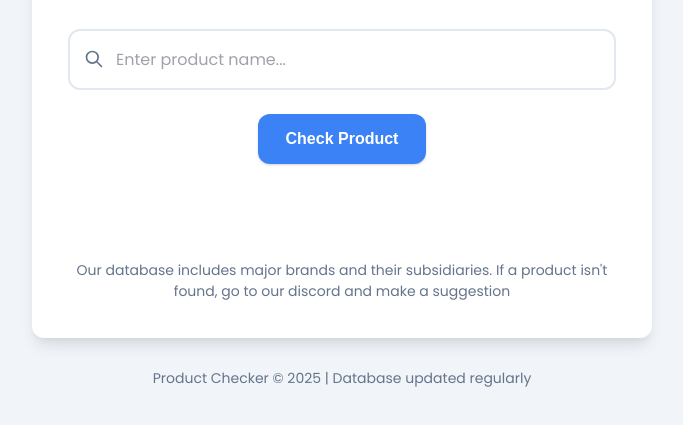
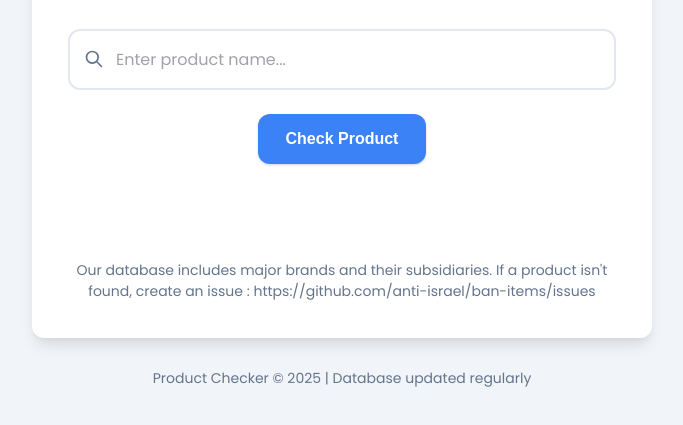
Before and after one commit to anti-israel/ban-items, a plain HTML site: page index.html in a window 1280 px wide. Shown: the part 263-688 px from the top of the page, without its empty margins (298-981 px from the left). Drawn offline with Linux system fonts and the light colour scheme.

Commit message:
index.html

```diff
--- a/index.html
+++ b/index.html
@@ -301,7 +301,7 @@
 
     <div id="result" role="alert"></div>
 
-    <p class="info-text">Our database includes major brands and their subsidiaries. If a product isn't found, go to our discord and make a suggestion</p>
+    <p class="info-text">Our database includes major brands and their subsidiaries. If a product isn't found, create an issue : https://github.com/anti-israel/ban-items/issues</p>
   </div>
 
   <div class="footer">
```
